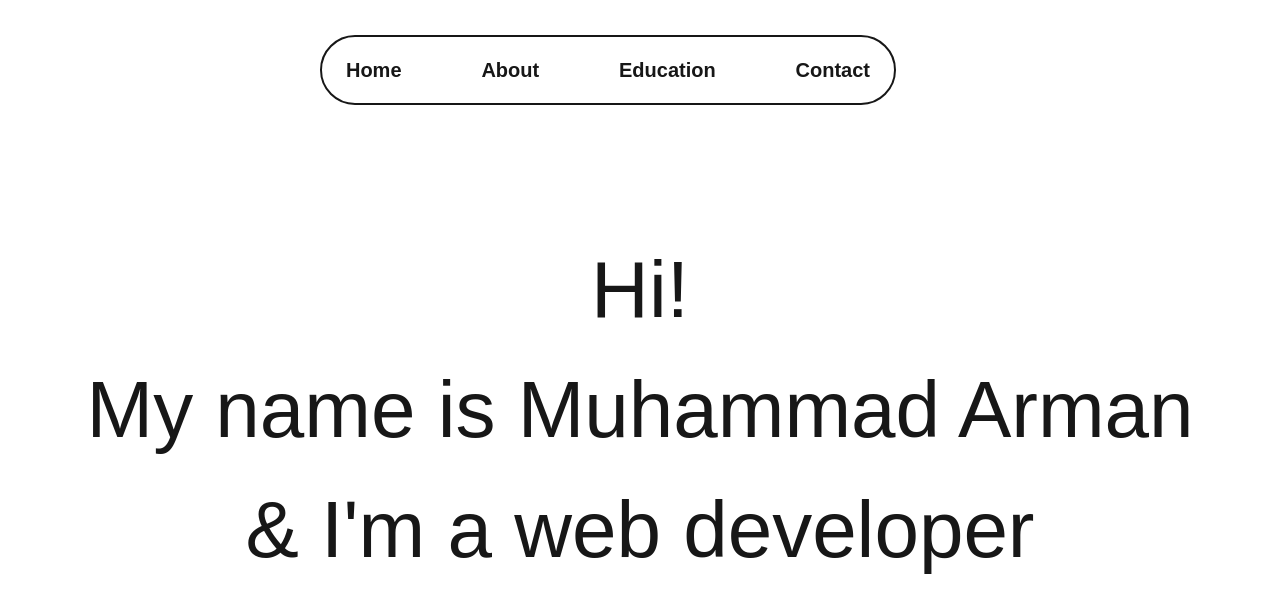
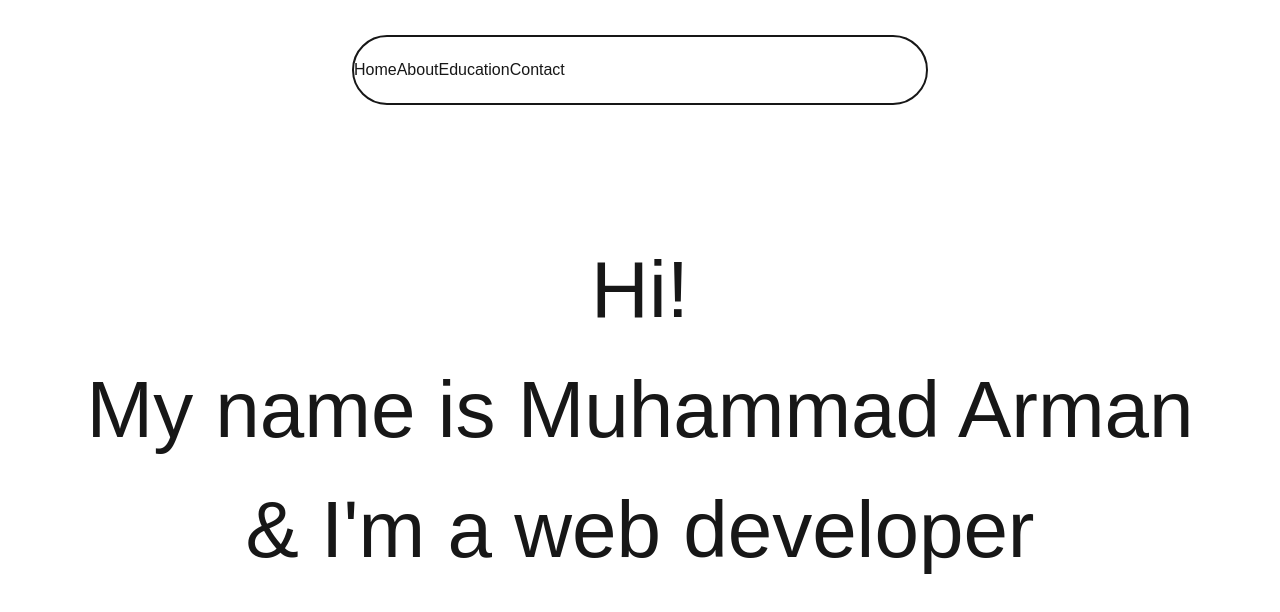
Before and after one commit to MuhammadArman1/SimpleCV, a Next.js app: page / in a window 1280 px wide. Shown: the top 612 px of the page. Built offline with nearby package versions, Linux system fonts and the light colour scheme.

Commit message:
SIMPLE-CV

```diff
--- /dev/null
+++ b/Components/Nav.tsx
@@ -0,0 +1,17 @@
+import React from 'react'
+import Link from 'next/link'
+
+export default function Nav() {
+  return (
+    <div>
+        <nav id="nav" className="flex justify-center h-16 items-center text-xl font-bold">
+      <ul className="flex justify-around gap-8 mr-16">
+        <li><Link href="/">Home</Link></li>
+        <li><Link href="/about">About</Link></li>
+        <li><Link href="/education">Education</Link></li>
+        <li><Link href="/contact">Contact</Link></li>
+      </ul>
+    </nav>
+    </div>
+  )
+}
--- a/app/contact/page.tsx
+++ b/app/contact/page.tsx
@@ -1,7 +1,7 @@
 export default function contact(){
     return (
         <>
-        <h2 className="text-center mt-8 text-7xl">CONTACT ME</h2>
+        <h2 className="text-center mt-16 text-7xl">CONTACT ME</h2>
         <form>
             <label>NAME</label>
             <input type="text" />
--- a/app/layout.tsx
+++ b/app/layout.tsx
@@ -1,6 +1,7 @@
 import type { Metadata } from "next";
 import localFont from "next/font/local";
 import "./globals.css";
+import Nav from "../Components/Nav";
 
 const geistSans = localFont({
   src: "./fonts/GeistVF.woff",
@@ -28,6 +29,7 @@ export default function RootLayout({
       <body
         className={`${geistSans.variable} ${geistMono.variable} antialiased`}
       >
+        <Nav/>
         {children}
       </body>
     </html>
--- a/app/page.tsx
+++ b/app/page.tsx
@@ -3,14 +3,7 @@ import Link from "next/link";
 export default function Home() {
   return (
     <>
-    <nav id="nav" className="flex justify-center h-16 items-center text-xl font-bold">
-      <ul className="flex justify-around gap-8 mr-16">
-        <li>Home</li>
-        <li><Link href="/about">About</Link></li>
-        <li><Link href="/education">Education</Link></li>
-        <li><Link href="/contact">Contact</Link></li>
-      </ul>
-    </nav>
+
     <main className="flex">
       <h2>Hi!</h2>
       <h2>My name is Muhammad Arman</h2>
```
